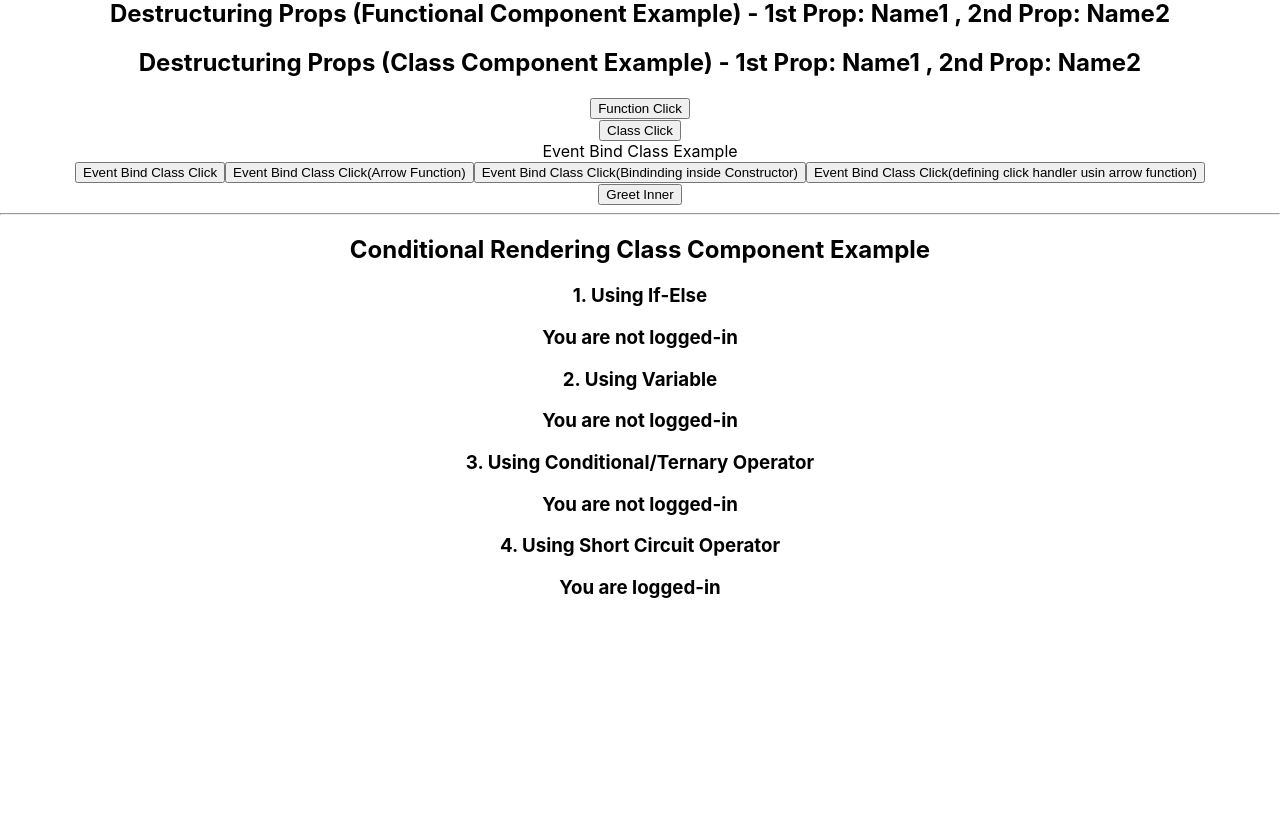
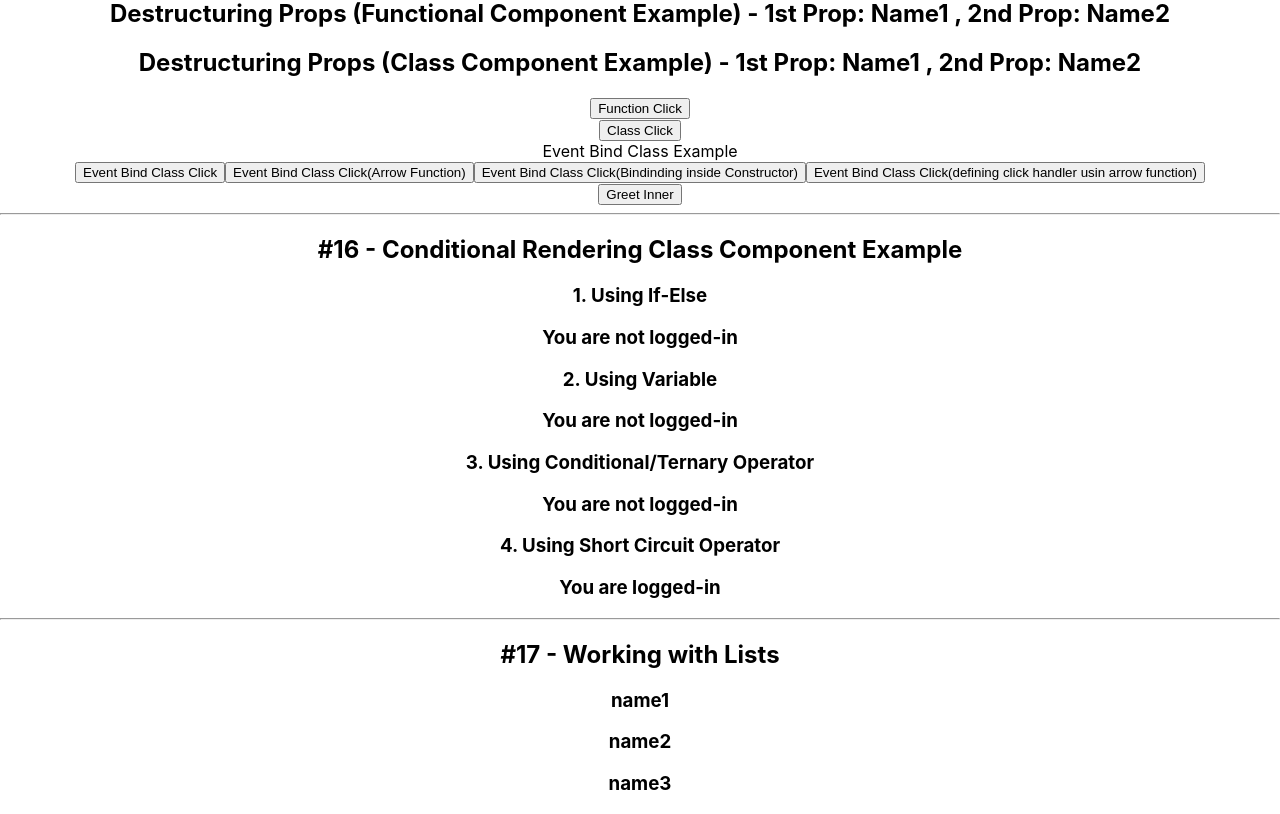
Before and after one commit to sagarteria/Sample-Create-React-App, a React (Create React App) app: page / in a window 1280 px wide. Shown: the part 602-1416 px from the top of the page. Before the commit the page ends 1220 px from the top, so only its background shows below. Built offline with nearby package versions, Linux system fonts and the light colour scheme.

Commit message:
initial commit

```diff
--- a/src/App.js
+++ b/src/App.js
@@ -17,6 +17,7 @@ import ClassCompIfElse from "./components/ConditionalRendering/ClassCompIfElse";
 import ClassCompVariable from "./components/ConditionalRendering/ClassCompVariable";
 import ClassCompTernaryOperator from "./components/ConditionalRendering/ClassCompTernaryOperator";
 import ClassCompShortCircuitOperator from "./components/ConditionalRendering/ClassCompShortCircuitOperator";
+import NameList from "./components/Lists/NameList";
 
 function App() {
   return (
@@ -58,6 +59,10 @@ function App() {
       <ClassCompTernaryOperator />
       {/* 4. Short circuit operator */}
       <ClassCompShortCircuitOperator />
+
+      {/* Working with Lists */}
+      <NameList />
+
     </div>
   );
 }
--- a/src/components/ConditionalRendering/ClassCompIfElse.js
+++ b/src/components/ConditionalRendering/ClassCompIfElse.js
@@ -14,7 +14,7 @@ class ClassCompIfElse extends Component {
       return (
         <div>
           <hr />
-          <h2>Conditional Rendering Class Component Example</h2>
+          <h2>#16 - Conditional Rendering Class Component Example</h2>
           <h3>1. Using If-Else</h3>
           <h3>You are logged-in </h3>
         </div>
@@ -23,7 +23,7 @@ class ClassCompIfElse extends Component {
       return (
         <div>
           <hr />
-          <h2>Conditional Rendering Class Component Example</h2>
+          <h2>#16 - Conditional Rendering Class Component Example</h2>
           <h3>1. Using If-Else</h3>
           <h3>You are not logged-in </h3>
         </div>
--- /dev/null
+++ b/src/components/Lists/NameList.js
@@ -0,0 +1,15 @@
+import React from 'react';
+
+function NameList () {
+  const names = ['name1','name2','name3'];
+  const nameList =names.map(name => <h3>{name}</h3>);
+  return (
+    <div>
+      <hr />
+      <h2>#17 - Working with Lists</h2>
+      {nameList}
+    </div>
+  )
+}
+
+export default NameList;
```
